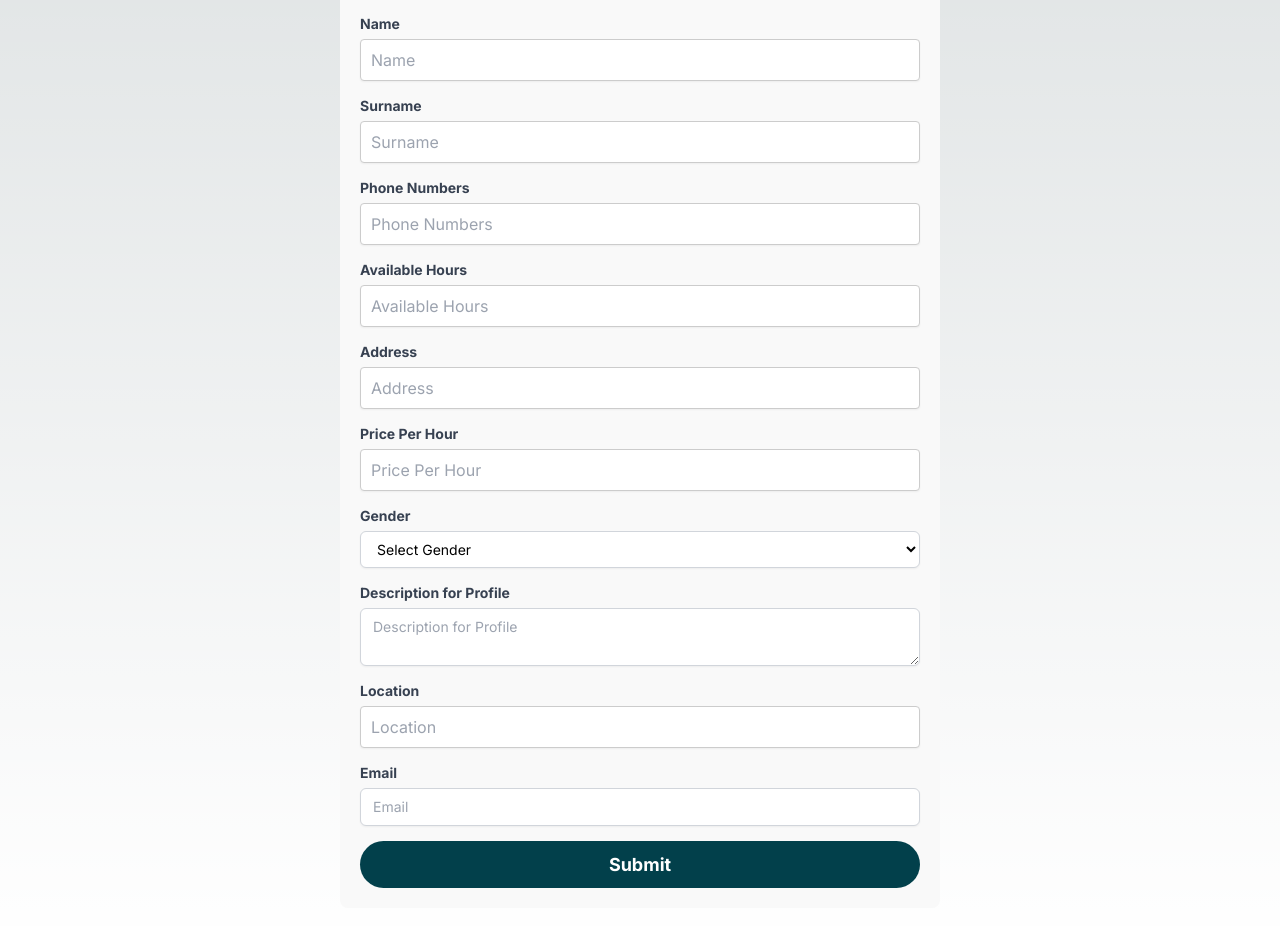
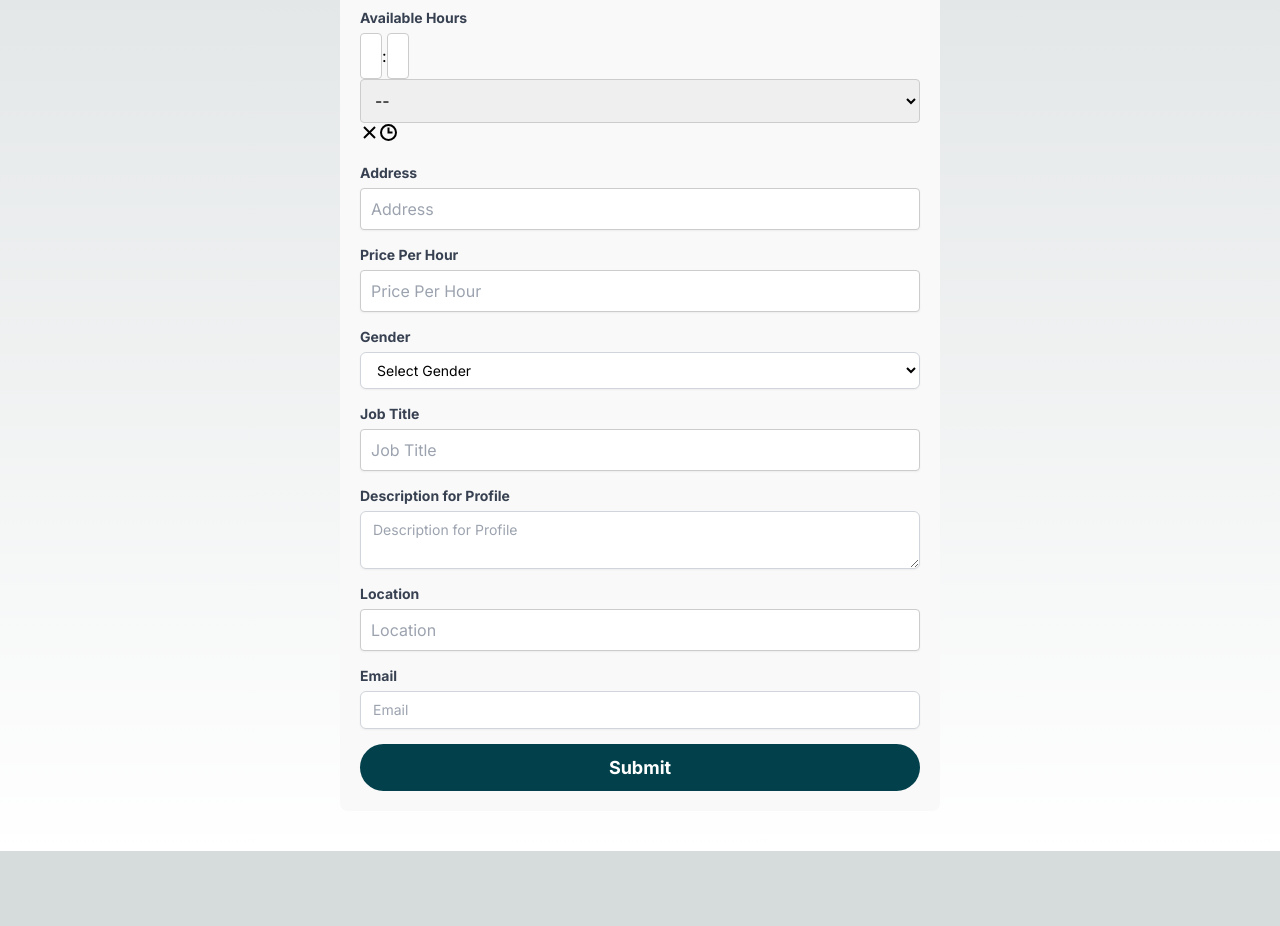
Before and after one commit to Cevra/TipTop365, a Next.js app: page /ProfileDetails in a window 1280 px wide. Shown: the part 440-1366 px from the top of the page. After the commit the page ends 1291 px from the top, so only its background shows below. Built offline with nearby package versions, Linux system fonts and the light colour scheme; no server answers.

Commit message:
deployment first try

```diff
--- a/app/Profile/page.tsx
+++ b/app/Profile/page.tsx
@@ -9,6 +9,7 @@ import { getAuth, onAuthStateChanged } from "firebase/auth";
 import { auth } from '@/firebaseConfig'; // Adjust the path based on your project structure
 import { useRouter } from 'next/navigation';
 import NavBar from '../components/NavBar';
+import Image from 'next/image';
 
 const UserProfile = () => {
   const router = useRouter();
@@ -50,8 +51,7 @@ const UserProfile = () => {
 
       <div className="md:flex justify-center items-center">
         <div className=" items-center">
-          <img className="h-48 w-full object-cover md:w-48" src="profile-placeholder.jpg" alt="Profile picture" />
-        </div>
+        <Image src="/path/to/image.jpg" alt="Description" width={500} height={300} />        </div>
         <div className="p-8">
           <div className="text-center uppercase tracking-wide text-sm text-indigo-500 font-semibold">{profile.name}'s Profile</div>
           <p className="mt-2 text-center text-gray-500 font-bold">{profile.surname}</p>
--- a/app/components/ProfileForm.tsx
+++ b/app/components/ProfileForm.tsx
@@ -1,47 +1,61 @@
 // components/ProfileForm.js
-import { useState } from 'react';
+import { useState } from "react";
 import { collection, addDoc } from "firebase/firestore";
-import { db } from '@/firebaseConfig'; // Adjust the path based on your project structure
-import './ProfileForm.css';
-import { useRouter } from 'next/navigation';
-import { getAuth } from 'firebase/auth';
+import { db } from "@/firebaseConfig"; // Adjust the path based on your project structure
+import "./ProfileForm.css";
+import { TimePicker } from 'react-time-picker';
+// import 'react-time-picker/dist/TimePicker.css';
+import { useRouter } from "next/navigation";
+import { getAuth } from "firebase/auth";
 
 const ProfileForm = () => {
   const router = useRouter();
   const [formData, setFormData] = useState({
-    name: '',
-    surname: '',
-    phoneNumbers: '',
-    availableHours: '',
-    address: '',
-    pricePerHour: '',
-    gender: '',
-    description: '',
-    location: '', // Added location field
-    email: '', // Added email field
-    image: null
+    name: "",
+    surname: "",
+    phoneNumbers: "",
+    availableHours: "",
+    address: "",
+    pricePerHour: "",
+    gender: "",
+    description: "",
+    location: "", // Added location field
+    email: "", // Added email field
+    image: null,
+    jobTitle: "",
   });
 
-
-  const handleChange = (e: React.ChangeEvent<HTMLInputElement | HTMLTextAreaElement | HTMLSelectElement>) => {
+  const handleChange = (
+    e: React.ChangeEvent<
+      HTMLInputElement | HTMLTextAreaElement | HTMLSelectElement
+    >
+  ) => {
     if (e.target instanceof HTMLInputElement) {
-      setFormData({...formData, [e.target.name]: e.target.value });
+      setFormData({ ...formData, [e.target.name]: e.target.value });
     } else if (e.target instanceof HTMLTextAreaElement) {
-      setFormData({...formData, description: e.target.value });
+      setFormData({ ...formData, description: e.target.value });
     } else if (e.target instanceof HTMLSelectElement) {
-      setFormData({...formData, gender: e.target.value });
+      setFormData({ ...formData, gender: e.target.value });
+    }
+  };
+  const handleTimeChange = (time:string|null) => {
+    if (time!== null) {
+    setFormData({...formData, availableHours: time});
     }
   };
 
   const handleSubmit = async (e: React.FormEvent<HTMLFormElement>) => {
     e.preventDefault();
-    try{
+    try {
       const auth = getAuth();
       const user = auth.currentUser; // Get the current user
       if (user) {
         const uid = user.uid; // Get the user's UID
-      const docRef = await addDoc(collection(db, "profiles"), {...formData, uid }); // Include the UID in the data
-      router.push('/Profile');
+        const docRef = await addDoc(collection(db, "profiles"), {
+          ...formData,
+          uid,
+        }); // Include the UID in the data
+        router.push("/Profile");
       } else {
         console.error("No user is signed in.");
       }
@@ -52,34 +66,120 @@ const ProfileForm = () => {
 
   return (
     <form onSubmit={handleSubmit} className="profile-form mx-auto max-w-md">
-    <h2 className="form-title text-center text-2xl font-bold mb-6">Create Your Profile</h2>
+      <h2 className="form-title text-center text-2xl font-bold mb-6">
+        Create Your Profile
+      </h2>
       <div className="form-group mb-4">
-      <label htmlFor="name" className="form-label block text-sm font-medium text-gray-700">Name</label>
-      <input type="text" id="name" name="name" placeholder="Name" onChange={handleChange} required className="mt-1 block w-full py-2 px-3 border border-gray-300 bg-white rounded-md shadow-sm focus:outline-none focus:ring-indigo-500 focus:border-indigo-500 sm:text-sm" />
+        <label
+          htmlFor="name"
+          className="form-label block text-sm font-medium text-gray-700"
+        >
+          Name
+        </label>
+        <input
+          type="text"
+          id="name"
+          name="name"
+          placeholder="Name"
+          onChange={handleChange}
+          required
+          className="mt-1 block w-full py-2 px-3 border border-gray-300 bg-white rounded-md shadow-sm focus:outline-none focus:ring-indigo-500 focus:border-indigo-500 sm:text-sm"
+        />
       </div>
       <div className="form-group mb-4">
-      <label htmlFor="surname" className="form-label block text-sm font-medium text-gray-700">Surname</label>
-      <input type="text" id="surname" name="surname" placeholder="Surname" onChange={handleChange} required className="mt-1 block w-full py-2 px-3 border border-gray-300 bg-white rounded-md shadow-sm focus:outline-none focus:ring-indigo-500 focus:border-indigo-500 sm:text-sm" />
+        <label
+          htmlFor="surname"
+          className="form-label block text-sm font-medium text-gray-700"
+        >
+          Surname
+        </label>
+        <input
+          type="text"
+          id="surname"
+          name="surname"
+          placeholder="Surname"
+          onChange={handleChange}
+          required
+          className="mt-1 block w-full py-2 px-3 border border-gray-300 bg-white rounded-md shadow-sm focus:outline-none focus:ring-indigo-500 focus:border-indigo-500 sm:text-sm"
+        />
       </div>
       <div className="form-group mb-4">
-      <label htmlFor="phoneNumbers" className="form-label block text-sm font-medium text-gray-700">Phone Numbers</label>
-      <input type="tel" id="phoneNumbers" name="phoneNumbers" placeholder="Phone Numbers" onChange={handleChange} required className="mt-1 block w-full py-2 px-3 border border-gray-300 bg-white rounded-md shadow-sm focus:outline-none focus:ring-indigo-500 focus:border-indigo-500 sm:text-sm" />
+        <label
+          htmlFor="phoneNumbers"
+          className="form-label block text-sm font-medium text-gray-700"
+        >
+          Phone Numbers
+        </label>
+        <input
+          type="tel"
+          id="phoneNumbers"
+          name="phoneNumbers"
+          placeholder="Phone Numbers"
+          onChange={handleChange}
+          required
+          className="mt-1 block w-full py-2 px-3 border border-gray-300 bg-white rounded-md shadow-sm focus:outline-none focus:ring-indigo-500 focus:border-indigo-500 sm:text-sm"
+        />
       </div>
       <div className="form-group mb-4">
-      <label htmlFor="availableHours" className="form-label block text-sm font-medium text-gray-700">Available Hours</label>
-      <input type="text" id="availableHours" name="availableHours" placeholder="Available Hours" onChange={handleChange} required className="mt-1 block w-full py-2 px-3 border border-gray-300 bg-white rounded-md shadow-sm focus:outline-none focus:ring-indigo-500 focus:border-indigo-500 sm:text-sm" />
+        <label
+          htmlFor="availableHours"
+          className="form-label block text-sm font-medium text-gray-700"
+        >
+          Available Hours
+        </label>
+        <TimePicker
+          //onChange={handleTimeChange}
+          value={formData.availableHours? new Date(formData.availableHours) : null}
+        />
       </div>
       <div className="form-group mb-4">
-      <label htmlFor="address" className="form-label block text-sm font-medium text-gray-700">Address</label>
-      <input type="text" id="address" name="address" placeholder="Address" onChange={handleChange} required className="mt-1 block w-full py-2 px-3 border border-gray-300 bg-white rounded-md shadow-sm focus:outline-none focus:ring-indigo-500 focus:border-indigo-500 sm:text-sm" />
+        <label
+          htmlFor="address"
+          className="form-label block text-sm font-medium text-gray-700"
+        >
+          Address
+        </label>
+        <input
+          type="text"
+          id="address"
+          name="address"
+          placeholder="Address"
+          onChange={handleChange}
+          required
+          className="mt-1 block w-full py-2 px-3 border border-gray-300 bg-white rounded-md shadow-sm focus:outline-none focus:ring-indigo-500 focus:border-indigo-500 sm:text-sm"
+        />
       </div>
       <div className="form-group mb-4">
-      <label htmlFor="pricePerHour" className="form-label block text-sm font-medium text-gray-700">Price Per Hour</label>
-      <input type="number" id="pricePerHour" name="pricePerHour" placeholder="Price Per Hour" onChange={handleChange} required className="mt-1 block w-full py-2 px-3 border border-gray-300 bg-white rounded-md shadow-sm focus:outline-none focus:ring-indigo-500 focus:border-indigo-500 sm:text-sm" />
+        <label
+          htmlFor="pricePerHour"
+          className="form-label block text-sm font-medium text-gray-700"
+        >
+          Price Per Hour
+        </label>
+        <input
+          type="number"
+          id="pricePerHour"
+          name="pricePerHour"
+          placeholder="Price Per Hour"
+          onChange={handleChange}
+          required
+          className="mt-1 block w-full py-2 px-3 border border-gray-300 bg-white rounded-md shadow-sm focus:outline-none focus:ring-indigo-500 focus:border-indigo-500 sm:text-sm"
+        />
       </div>
       <div className="form-group mb-4">
-      <label htmlFor="gender" className="form-label block text-sm font-medium text-gray-700">Gender</label>
-      <select id="gender" name="gender" onChange={handleChange} required className="mt-1 block w-full py-2 px-3 border border-gray-300 bg-white rounded-md shadow-sm focus:outline-none focus:ring-indigo-500 focus:border-indigo-500 sm:text-sm">
+        <label
+          htmlFor="gender"
+          className="form-label block text-sm font-medium text-gray-700"
+        >
+          Gender
+        </label>
+        <select
+          id="gender"
+          name="gender"
+          onChange={handleChange}
+          required
+          className="mt-1 block w-full py-2 px-3 border border-gray-300 bg-white rounded-md shadow-sm focus:outline-none focus:ring-indigo-500 focus:border-indigo-500 sm:text-sm"
+        >
           <option value="">Select Gender</option>
           <option value="male">Male</option>
           <option value="female">Female</option>
@@ -87,18 +187,78 @@ return (
         </select>
       </div>
       <div className="form-group mb-4">
-      <label htmlFor="description" className="form-label block text-sm font-medium text-gray-700">Description for Profile</label>
-      <textarea id="description" name="description" placeholder="Description for Profile" onChange={handleChange} required className="mt-1 block w-full py-2 px-3 border border-gray-300 bg-white rounded-md shadow-sm focus:outline-none focus:ring-indigo-500 focus:border-indigo-500 sm:text-sm"></textarea>
+        <label
+          htmlFor="jobTitle"
+          className="form-label block text-sm font-medium text-gray-700"
+        >
+          Job Title
+        </label>
+        <input
+          type="text"
+          id="jobTitle"
+          name="jobTitle"
+          placeholder="Job Title"
+          onChange={handleChange}
+          required
+          className="mt-1 block w-full py-2 px-3 border border-gray-300 bg-white rounded-md shadow-sm focus:outline-none focus:ring-indigo-500 focus:border-indigo-500 sm:text-sm"
+        />
       </div>
       <div className="form-group mb-4">
-      <label htmlFor="location" className="form-label block text-sm font-medium text-gray-700">Location</label>
-      <input type="text" id="location" name="location" placeholder="Location" onChange={handleChange} required className="mt-1 block w-full py-2 px-3 border border-gray-300 bg-white rounded-md shadow-sm focus:outline-none focus:ring-indigo-500 focus:border-indigo-500 sm:text-sm" />
+        <label
+          htmlFor="description"
+          className="form-label block text-sm font-medium text-gray-700"
+        >
+          Description for Profile
+        </label>
+        <textarea
+          id="description"
+          name="description"
+          placeholder="Description for Profile"
+          onChange={handleChange}
+          required
+          className="mt-1 block w-full py-2 px-3 border border-gray-300 bg-white rounded-md shadow-sm focus:outline-none focus:ring-indigo-500 focus:border-indigo-500 sm:text-sm"
+        ></textarea>
       </div>
       <div className="form-group mb-4">
-      <label htmlFor="email" className="form-label block text-sm font-medium text-gray-700">Email</label>
-      <input type="email" id="email" name="email" placeholder="Email" onChange={handleChange} required className="mt-1 block w-full py-2 px-3 border border-gray-300 bg-white rounded-md shadow-sm focus:outline-none focus:ring-indigo-500 focus:border-indigo-500 sm:text-sm" />
+        <label
+          htmlFor="location"
+          className="form-label block text-sm font-medium text-gray-700"
+        >
+          Location
+        </label>
+        <input
+          type="text"
+          id="location"
+          name="location"
+          placeholder="Location"
+          onChange={handleChange}
+          required
+          className="mt-1 block w-full py-2 px-3 border border-gray-300 bg-white rounded-md shadow-sm focus:outline-none focus:ring-indigo-500 focus:border-indigo-500 sm:text-sm"
+        />
       </div>
-    <button type="submit" className="submit-button bg-primary hover:bg-secondary text-white font-bold py-2 px-4 rounded-full">Submit</button>
+      <div className="form-group mb-4">
+        <label
+          htmlFor="email"
+          className="form-label block text-sm font-medium text-gray-700"
+        >
+          Email
+        </label>
+        <input
+          type="email"
+          id="email"
+          name="email"
+          placeholder="Email"
+          onChange={handleChange}
+          required
+          className="mt-1 block w-full py-2 px-3 border border-gray-300 bg-white rounded-md shadow-sm focus:outline-none focus:ring-indigo-500 focus:border-indigo-500 sm:text-sm"
+        />
+      </div>
+      <button
+        type="submit"
+        className="submit-button bg-primary hover:bg-secondary text-white font-bold py-2 px-4 rounded-full"
+      >
+        Submit
+      </button>
     </form>
   );
 };
--- a/app/login/page.tsx
+++ b/app/login/page.tsx
@@ -23,8 +23,8 @@ const Login = () => {
   };
 
   return (
-    <div className="min-h-screen bg-primary flex items-center justify-center">
-      <div className="bg-white p-8 rounded shadow-md w-full max-w-md">
+    <div className="min-h-screen bg-primary  flex items-center justify-center">
+      <div className="bg-white  sm:bg-primary p-8 rounded shadow-md w-full max-w-md">
         <h2 className="text-2xl font-bold mb-4">Sign In</h2>
         <div>
           <label htmlFor="email" className="block text-sm font-medium text-gray-700">Email</label>
```
Also changed, not shown: app/components/NavBar.tsx (+4 -5 lines), app/models/Profile.ts (+8 -0 lines), app/page.tsx (+33 -11 lines), package.json (+10 -3 lines), .eslintrc.json, 1 other file (tests, documents, lock files or other folders). Lines whose indentation alone changed are shown as unchanged.
